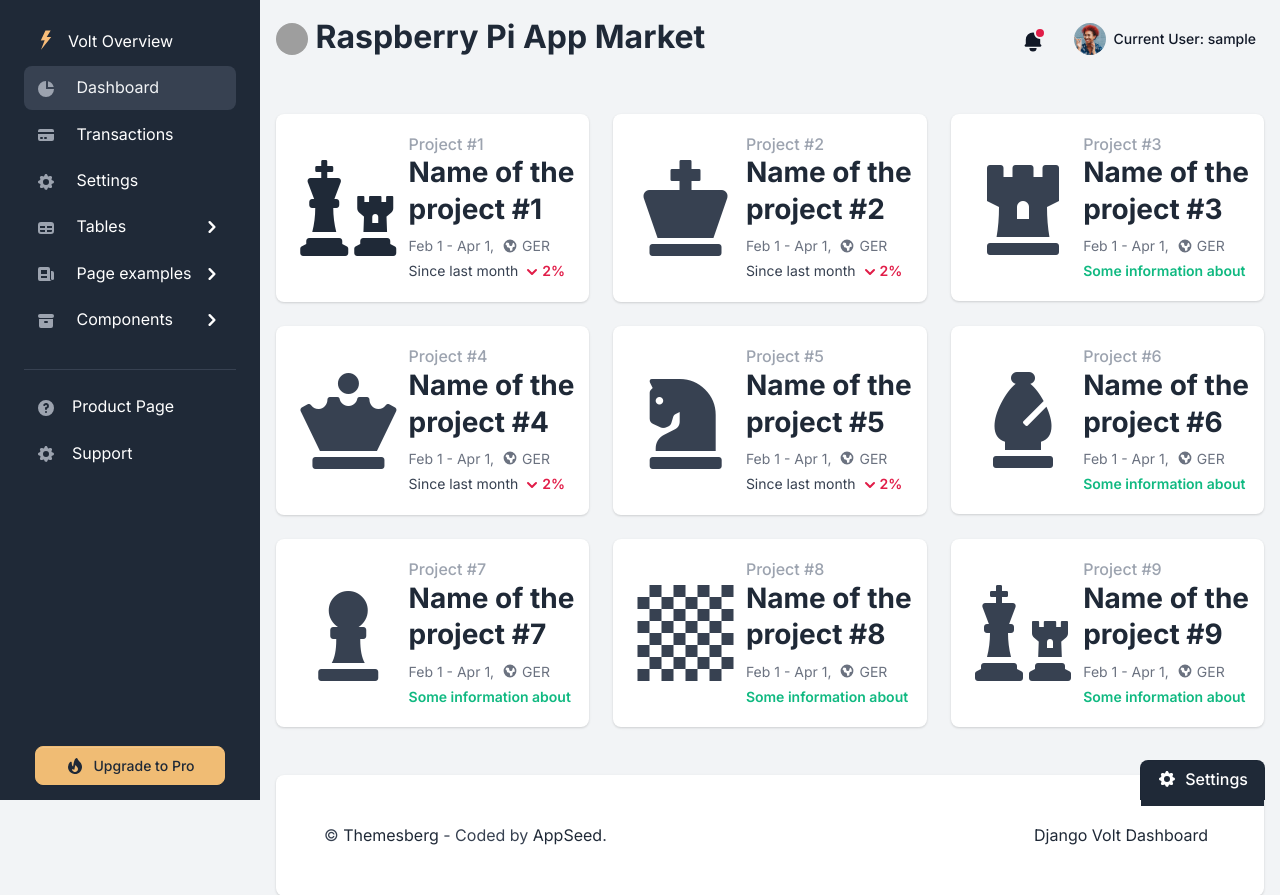
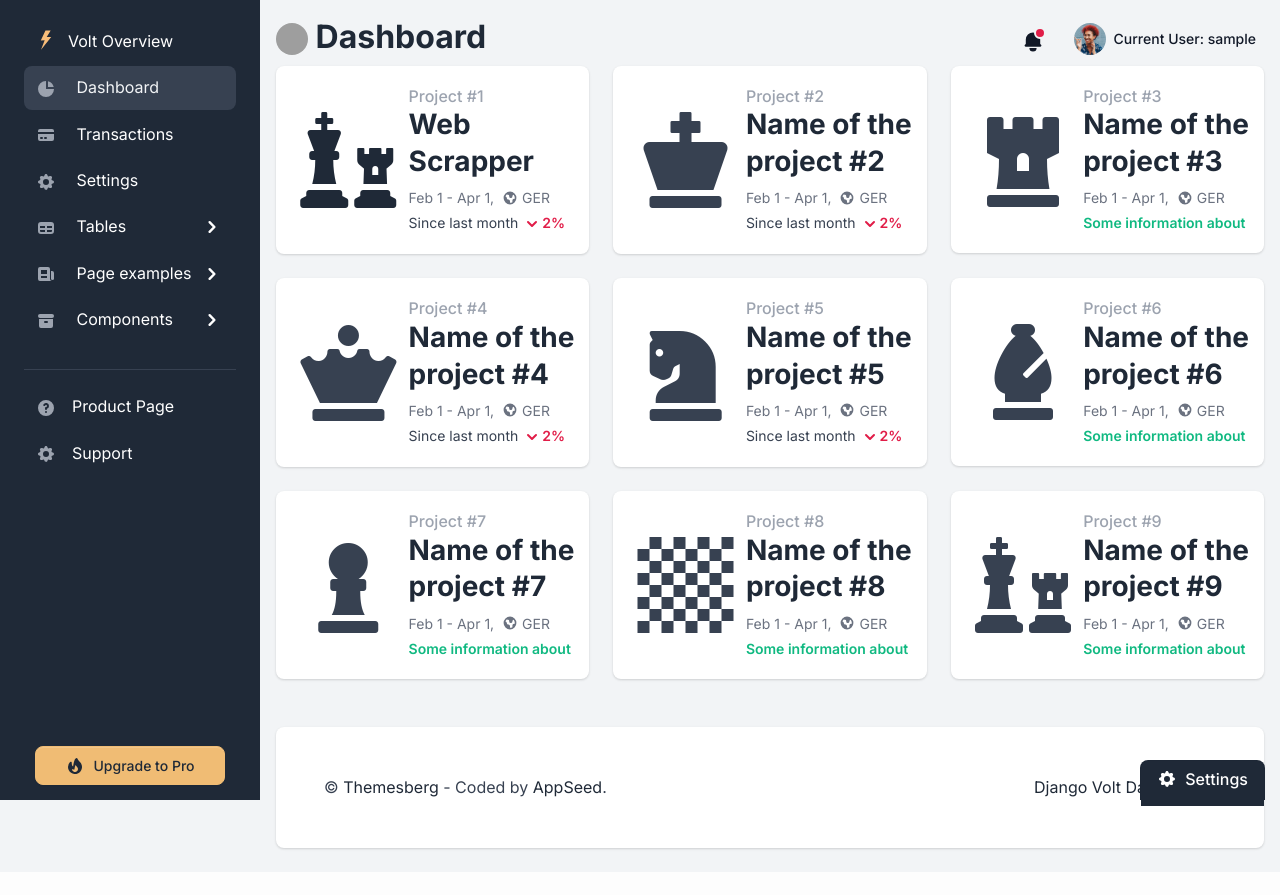
Before and after one commit to zacniewski/SmartPi, a Django app: page /dashboard.html in a window 1280 px wide. Shown: the top 895 px of the page. After the commit the page ends 851 px from the top, so only its background shows below. Run offline with Django 3.2, Linux system fonts and the light colour scheme; the visitor is signed in with stand-in values (Sample User, id 1); some libraries are stand-ins or nearby versions; grey boxes are pictures that could not be loaded.

Commit message:
Name of the project #1

```diff
--- a/apps/templates/home/dashboard.html
+++ b/apps/templates/home/dashboard.html
@@ -7,7 +7,7 @@
 
 {% block content %}
 
-    <div class="py-4">
+    <!--<div class="py-4">
         <div class="dropdown">
             <div class="dropdown-menu dashboard-dropdown dropdown-menu-start mt-2 py-1">
                 <a class="dropdown-item d-flex align-items-center" href="#">
@@ -22,6 +22,7 @@
                     <svg class="dropdown-icon text-gray-400 me-2" fill="currentColor" viewBox="0 0 20 20" xmlns="http://www.w3.org/2000/svg"><path d="M5.5 13a3.5 3.5 0 01-.369-6.98 4 4 0 117.753-1.977A4.5 4.5 0 1113.5 13H11V9.413l1.293 1.293a1 1 0 001.414-1.414l-3-3a1 1 0 00-1.414 0l-3 3a1 1 0 001.414 1.414L9 9.414V13H5.5z"></path><path d="M9 13h2v5a1 1 0 11-2 0v-5z"></path></svg>
                     Upload Files
                 </a>
+                <h1>Who you</h1>
                 <a class="dropdown-item d-flex align-items-center" href="#">
                     <svg class="dropdown-icon text-gray-400 me-2" fill="currentColor" viewBox="0 0 20 20" xmlns="http://www.w3.org/2000/svg"><path fill-rule="evenodd" d="M2.166 4.999A11.954 11.954 0 0010 1.944 11.954 11.954 0 0017.834 5c.11.65.166 1.32.166 2.001 0 5.225-3.34 9.67-8 11.317C5.34 16.67 2 12.225 2 7c0-.682.057-1.35.166-2.001zm11.541 3.708a1 1 0 00-1.414-1.414L9 10.586 7.707 9.293a1 1 0 00-1.414 1.414l2 2a1 1 0 001.414 0l4-4z" clip-rule="evenodd"></path></svg>
                     Preview Security
@@ -33,7 +34,7 @@
                 </a>
             </div>
         </div>
-    </div>
+    </div>-->
     <div class="row">
         <div class="col-12 col-sm-6 col-xl-4 mb-4">
             <div class="card border-0 shadow">
@@ -46,13 +47,13 @@
                             </div>
                             <div class="d-sm-none">
                                 <h2 class="fw-extrabold h5">Project #1</h2>
-                                <h3 class="mb-1"><a href="dashboard.html">Name of the project #1</a></h3>
+                                <h3 class="mb-1"><a href="dashboard.html">Web Scrapper</a></h3>
                             </div>
                         </div>
                         <div class="col-12 col-xl-7 px-xl-0">
                             <div class="d-none d-sm-block">
                                 <h2 class="h6 text-gray-400 mb-0">Project #1</h2>
-                                <h3 class="fw-extrabold mb-2"><a href="dashboard.html">Name of the project #1</a></h3>
+                                <h3 class="fw-extrabold mb-2"><a href="dashboard.html">Web Scrapper</a></h3>
                             </div>
                             <small class="d-flex align-items-center text-gray-500">
                                 Feb 1 - Apr 1,
--- a/apps/templates/includes/navigation.html
+++ b/apps/templates/includes/navigation.html
@@ -5,13 +5,13 @@
                       <div class="d-sm-none">
                         <h2 class="mb-1">
                             <img class="avatar rounded-circle" alt="Image placeholder" src="/static/assets/img/technologies/Raspberry_Pi_Logo.svg">
-                            Raspberry Pi App Market
+                            Dashboard
                         </h2>
                       </div>
                       <div class="d-none d-sm-block">
                         <h2 class="fw-extrabold mb-2">
                             <img class="avatar rounded-circle" alt="Image placeholder" src="/static/assets/img/technologies/Raspberry_Pi_Logo.svg">
-                            Raspberry Pi App Market
+                            Dashboard
                         </h2>
                       </div>
                     <!-- Search form
```
